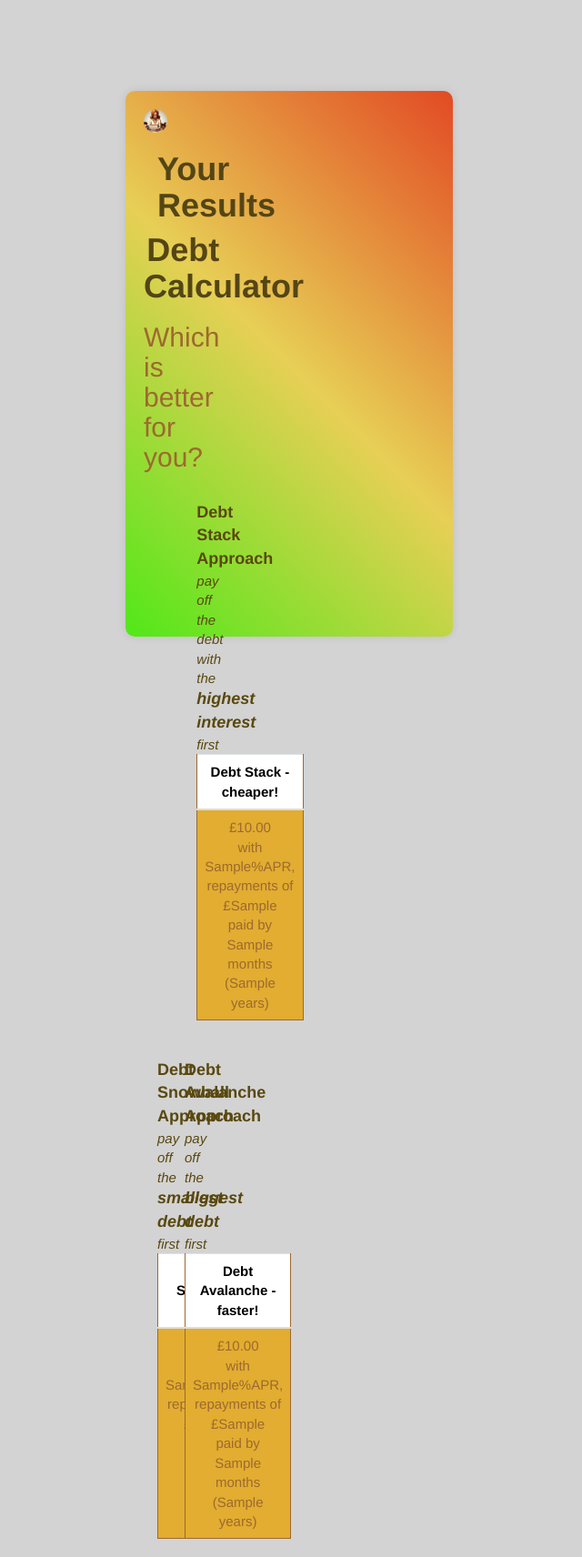
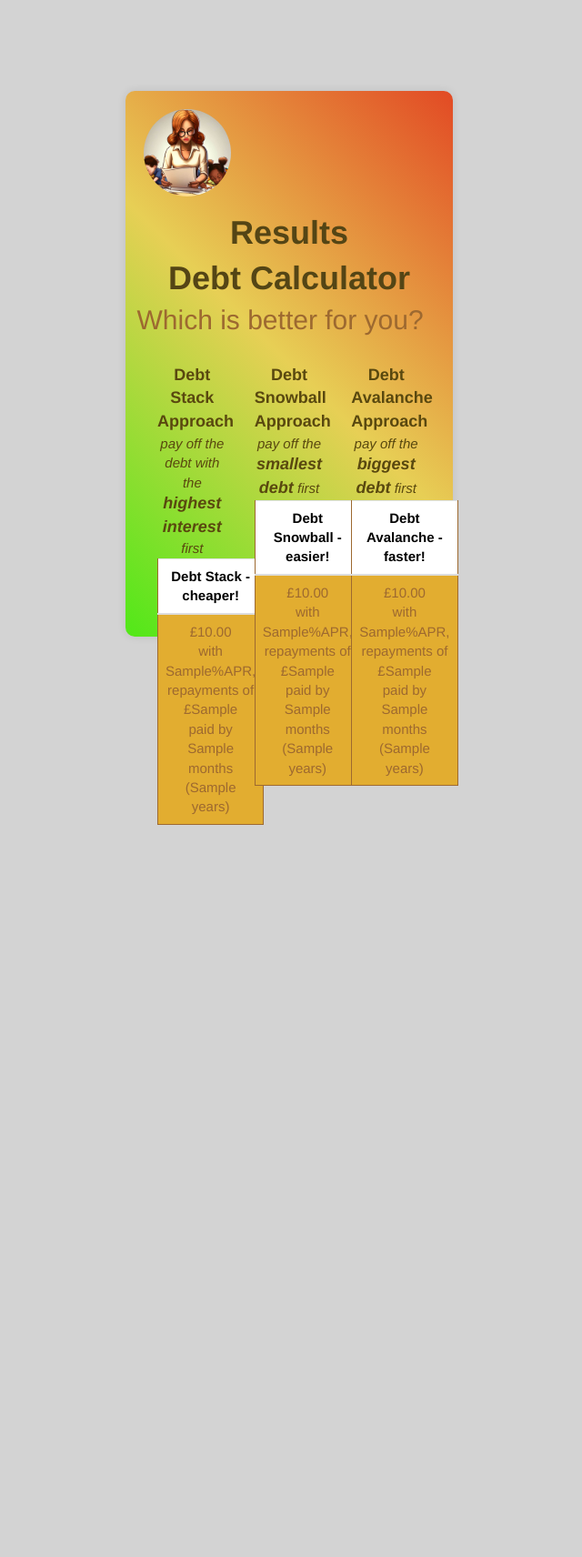
Before and after one commit to annwyl21/debt_comparison, a Flask app: template application/templates/results.html in a window 1280 px wide. Shown: the whole page at 91% size, without its empty margins (322-962 px from the left). After the commit the page ends 907 px from the top, so only its background shows below. Run offline with Flask 3, Linux system fonts and the light colour scheme; the template is opened without the code that fills it: most values are stand-ins (such as "Sample title", 1, 10 or a date in 2020); some libraries are stand-ins or nearby versions.

Commit message:
results page now legible

```diff
--- a/application/templates/results.html
+++ b/application/templates/results.html
@@ -3,17 +3,15 @@
 {% block main_content %}
 
 <div class="row">
-    <div class="col-sm-4">
+    <div class="col-sm-12">
         <img src="{{ url_for('static', filename='images/anxious_woman.jpeg') }}" class="img-responsive margin" width="30%" alt="woman solving debt problems">
-    <div class="col-sm-8">
-        <h1>Your Results</h1>
+        <h1>Results</h1>
     </div>
 
     <h1>Debt Calculator</h1>
         <h2>Which is better for you?</h2>
 
-
-<div class="col-sm-6">
+        <!-- add a results accordion -->
 
 </div>
     <div class="col-sm-4">
```
